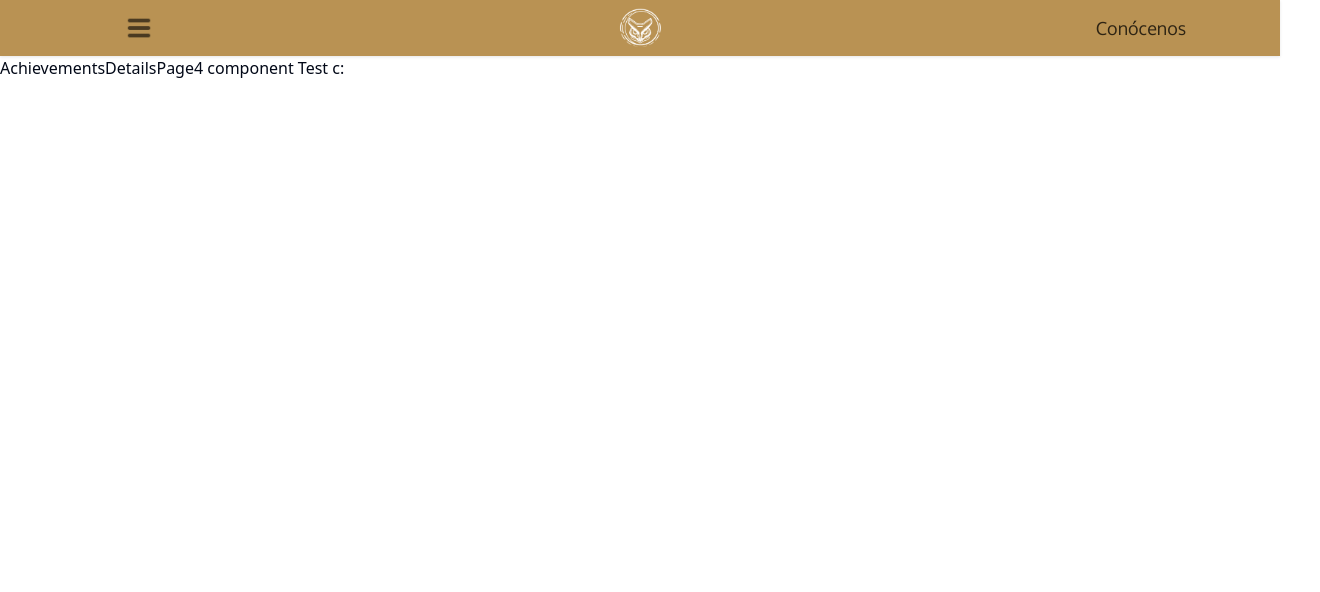
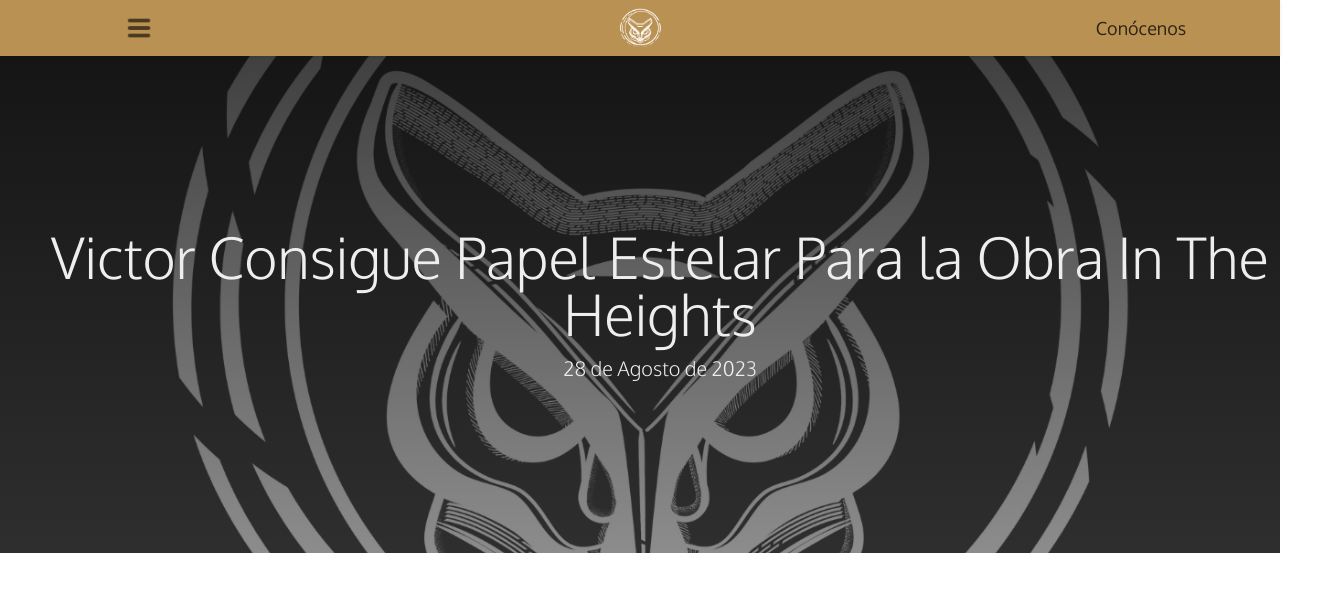
Before and after one commit to saulkurosaki/IZTAC-MUSIC-COMPANY, a Next.js app: page /blog/metas-cumplidas/victor-consigue-papel-estelar-para-la-obra-in-the-heights in a window 1280 px wide. Shown: the top 592 px of the page, 1320 px wide, since content can reach past the window. Built offline with nearby package versions, Linux system fonts and the light colour scheme.

Commit message:
feat(AchievementsDetailsPage4): implement the DetailsHeader complete component within the page

```diff
--- a/app/(root)/blog/metas-cumplidas/victor-consigue-papel-estelar-para-la-obra-in-the-heights/page.tsx
+++ b/app/(root)/blog/metas-cumplidas/victor-consigue-papel-estelar-para-la-obra-in-the-heights/page.tsx
@@ -1,7 +1,14 @@
+import DetailsHeader from "@/components/blog/blogDetailsPage/DetailsHeader";
+import { achievementsInfo } from "@/lib/constants";
+
 const AchievementsDetailsPage4 = () => {
   return (
     <div className="relative bg-[#fff] w-full h-full max-md:pt-14 md:pt-[70px] xl:pt-14 lg:pt-14">
-      AchievementsDetailsPage4 component Test c:
+      <DetailsHeader
+        title={achievementsInfo[3].title}
+        date={achievementsInfo[3].date}
+        image={achievementsInfo[3].image}
+      />
     </div>
   );
 };
```
